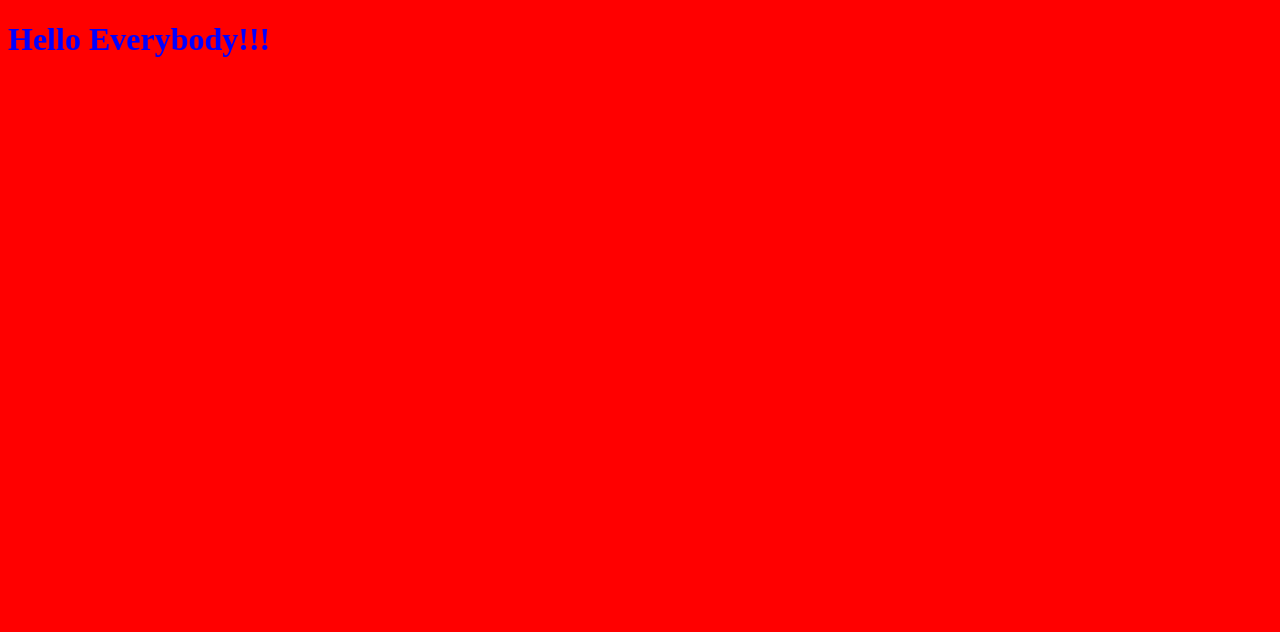
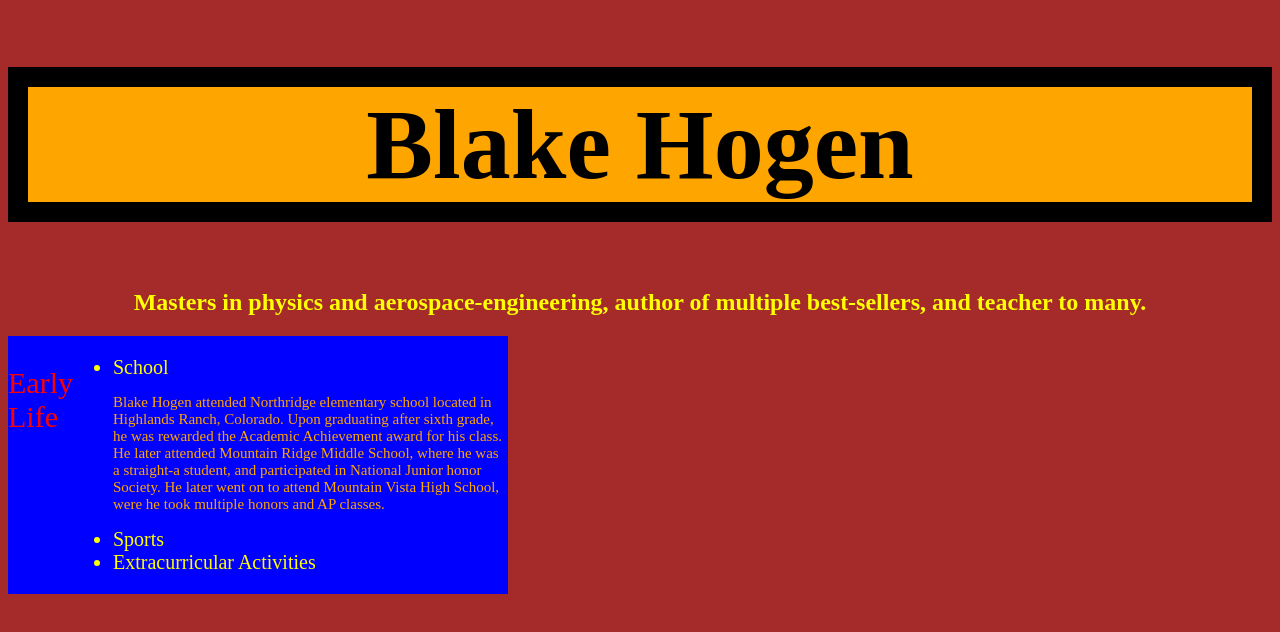
Before and after one commit to hogenba/portfolio, a plain HTML site: page index.html in a window 1280 px wide. Drawn offline with Linux system fonts and the light colour scheme.

Commit message:
Oh yeah!

```diff
--- a/index.html
+++ b/index.html
@@ -5,6 +5,39 @@
 	<link rel="stylesheet" type="text/css" href="portfolio.CSS">
 </head>
 <body>
-<h1>Hello Everybody!!!</h1>
+
+<h1>Blake Hogen</h1>
+
+<h2>Masters in physics and aerospace-engineering, author of multiple best-sellers, and teacher to many. </h2>
+
+<div class="EarlyLife">
+	<p class="EarlyTitle"> Early Life</p>
+	<ul class=Early>
+		<li>School</li>
+		<p class="Info">Blake Hogen attended Northridge elementary school located in Highlands Ranch, Colorado. Upon graduating after sixth grade, he was rewarded the Academic Achievement award for his class. He later attended Mountain Ridge Middle School, where he was a straight-a student, and participated in National Junior honor Society. He later went on to attend Mountain Vista High School, were he took multiple honors and AP classes.</p>
+		<li>Sports</li>
+		<li>Extracurricular Activities</li>
+	</ul>
+</div>
+
+
+
+
+
+
+
+
 </body>
+
+
+
+
+
+
+
+
+
+
+
+
 </html>
--- a/portfolio.CSS
+++ b/portfolio.CSS
@@ -1,7 +1,55 @@
 body {
-	background:red;
+	background:orange;
 }
 
 h1 {
 	color: blue;
+	display: flex;
+	justify-content: center;
+	font-size: 100px;
 }
+
+
+@media screen and (min-width: 1000px)
+{
+
+body {
+background: brown;
+}
+
+h1 {
+	color: black;
+	background: orange;
+	border: solid black 20px;
+}
+
+h2 {
+display: flex;
+justify-content: center;
+color: yellow;
+}
+
+.EarlyLife {
+	background: blue;
+	max-width: 500px;
+	display:flex;
+	justify-content: center;
+	align-self: center;
+}
+
+.Early {
+color: yellow;
+font-size: 20px;
+}
+
+.EarlyTitle {
+font-size: 30px;
+color: red;
+}
+
+.Info {
+	font-size: 15px;
+	color: orange;
+}
+
+}
```
